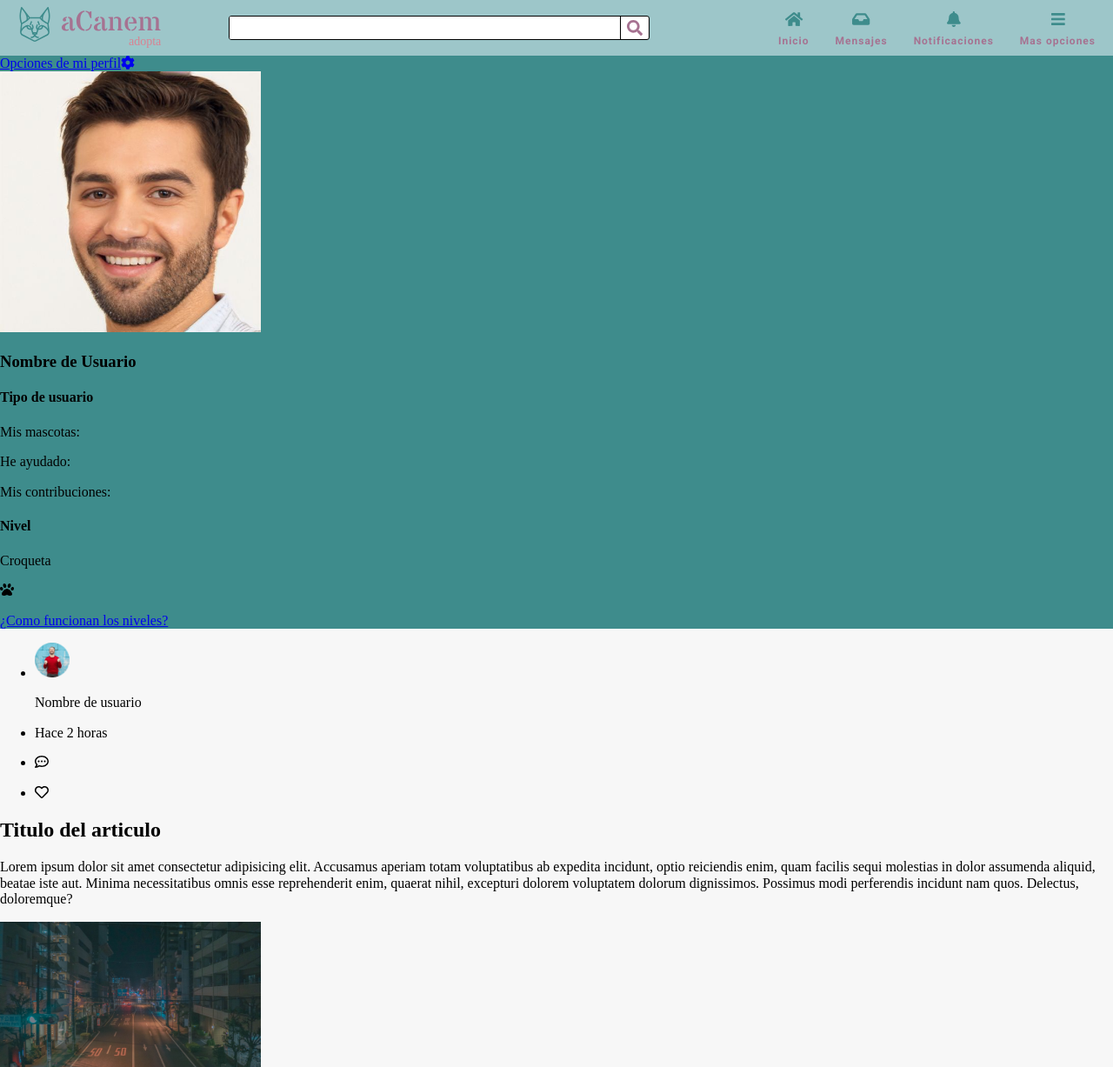
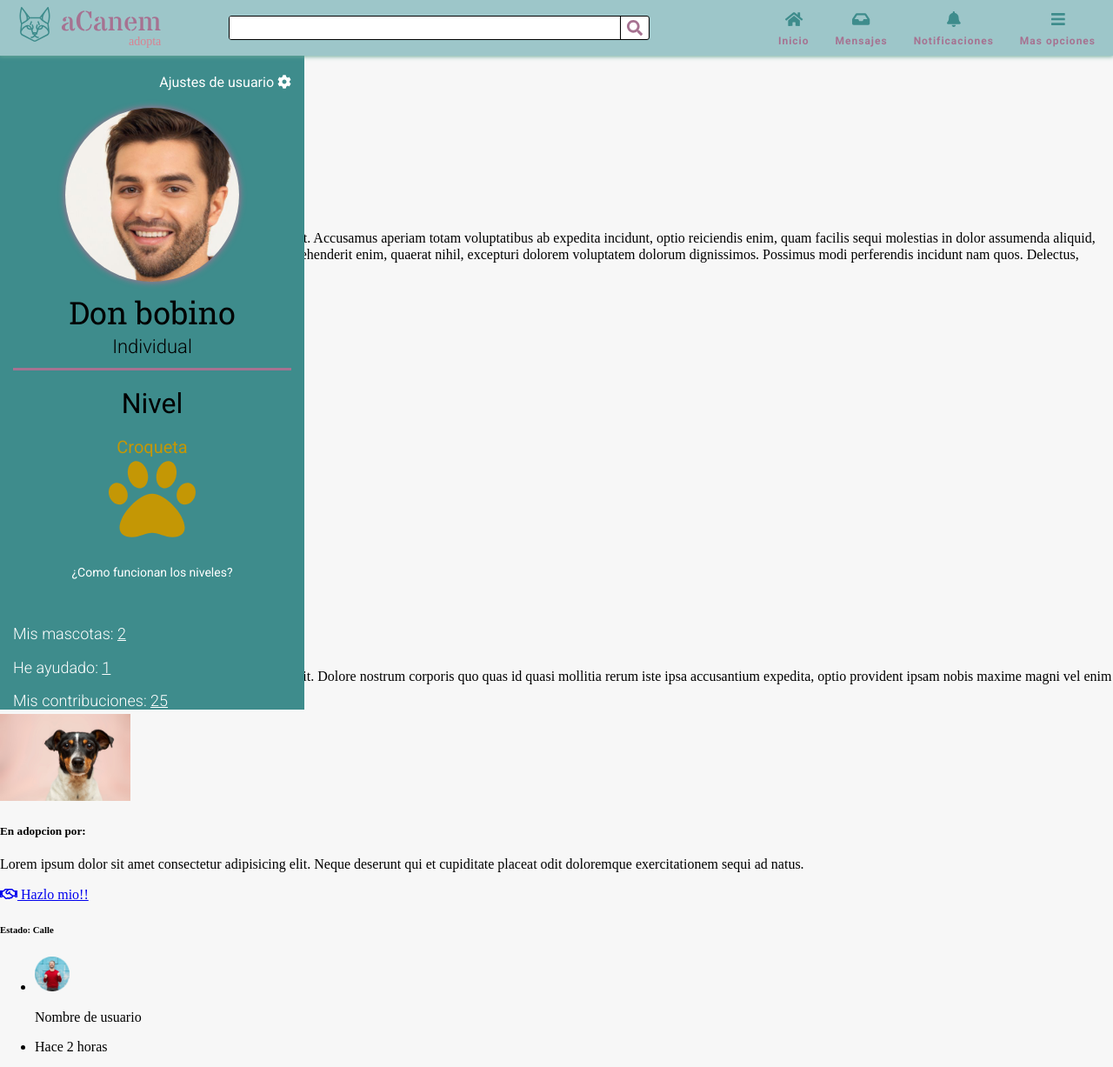
Before and after one commit to AngelKero/aCanem, a PHP site: page / in a window 1280 px wide. Shown: the top 1227 px of the page at 87% size. Run offline with PHP 8.4, Linux system fonts and the light colour scheme; some libraries are stand-ins or nearby versions.

Commit message:
Agregando estilos al aside

```diff
--- a/index.html
+++ b/index.html
@@ -10,7 +10,7 @@
     <link rel="shortcut icon" href="resourses/favicon.svg" type="image/x-icon">
     <title>aCanem | Comparte y adopta Mascotas</title>
     <!-- Google Fonts -->
-    <link href="https://fonts.googleapis.com/css2?family=Roboto:wght@300;400;700&family=Stardos+Stencil&display=swap" rel="stylesheet">
+    <link href="https://fonts.googleapis.com/css2?family=Roboto+Slab&family=Roboto:wght@300;400;700&family=Stardos+Stencil&display=swap" rel="stylesheet">
     <!-- Fontasome -->
     <script defer src="https://use.fontawesome.com/releases/v5.1.1/js/all.js" integrity="sha384-BtvRZcyfv4r0x/phJt9Y9HhnN5ur1Z+kZbKVgzVBAlQZX4jvAuImlIz+bG7TS00a" crossorigin="anonymous"></script>
     <!-- Normalize -->
@@ -68,23 +68,23 @@
     </header>
     <main>
         <aside class="info">
-            <a href="#" class="settings-user">Opciones de mi perfil<i class="fas fa-cog"></i></a>
+            <a href="#" class="settings-user">Ajustes de usuario  <i class="fas fa-cog"></i></a>
             <section class="info-user">
                 <div class="image-profile">
                     <img src="img/profile/profile2.png" alt="" width="300">
                 </div>
-                <h3 class="user-name">Nombre de Usuario</h3>
-                <h4 class="user-type">Tipo de usuario</h4>
-                <div class="user-stadistics">
-                    <p class="user-pets">Mis mascotas: <span id="num-pets"></span></p>
-                    <p class="user-pets">He ayudado: <span id="num-helps"></span></p>
-                    <p class="user-pets">Mis contribuciones: <span id="num-contributions"></span></p>
-                </div>
+                <h3 class="user-name">Don bobino</h3>
+                <h4 class="user-type">Individual</h4>
                 <div class="user-level-info">
                     <h4 class="level">Nivel</h4>
                     <p class="user-level">Croqueta</p>
-                    <p><i class="fas fa-paw"></i></p>
+                    <p class="icon-level"><i class="fas fa-paw"></i></p>
                     <a href="#">¿Como funcionan los niveles?</a>
+                </div>
+                <div class="user-stadistics">
+                    <p class="user-pets">Mis mascotas: <span id="num-pets">2</span></p>
+                    <p class="user-pets">He ayudado: <span id="num-helps">1</span></p>
+                    <p class="user-pets">Mis contribuciones: <span id="num-contributions">25</span></p>
                 </div>
             </section>
         </aside>
--- a/sass/_aside.sass
+++ b/sass/_aside.sass
@@ -1,4 +1,89 @@
 body
     main
         .info
+            overflow: scroll
+            display: auto
+            box-sizing: border-box
+            position: fixed
+            height: 100vh
+            z-index: 1
+            width: 350px
             background: $color-4-hex
+            padding: 0 15px
+            padding-top: 70px
+            .settings-user
+                display: block
+                margin-bottom: 20px
+                width: 100%
+                text-align: right
+                font-size: 16px
+                text-decoration: none
+                color: white
+                font-family: 'Roboto', sans-serif
+                &:hover
+                    text-decoration: underline
+            .info-user
+                display: flex
+                flex-direction: column
+                justify-content: center
+                .image-profile
+                    margin-bottom: 15px
+                    width: 100%
+                    display: flex
+                    justify-content: center
+                    img
+                        border-radius: 50%
+                        width: 200px
+                        box-shadow: 0 0 7px 1px $color-2-hex
+                > h3,h4
+                    text-align: center
+                    margin: 0
+                    padding: 0
+                > h3
+                    font-size: 36px
+                    font-weight: 500
+                    font-family: 'Roboto Slab', serif
+                    margin-bottom: 5px
+                > h4
+                    font-size: 22px
+                    font-weight: 300
+                    font-family: 'Roboto', sans-serif
+                    margin-bottom: 20px
+                    padding-bottom: 12px
+                    border-bottom: 3px solid $color-2-hex
+                .user-stadistics
+                    margin: 35px 0
+                    p
+                        color: white
+                        font-family: 'Roboto', sans-serif
+                        font-weight: 300
+                        font-size: 18px
+                        span
+                            text-decoration: underline
+                .user-level-info
+                    font-family: 'Roboto', sans-serif
+                    .level
+                        font-size: 32px
+                        font-weight: 400
+                    > p
+                        color: #c49705
+                    .user-level
+                        text-align: center
+                        font-size: 20px
+                        font-weight: 500
+                    .icon-level
+                        font-size: 100px
+                        margin: 0
+                        padding: 0
+                        text-align: center
+                        margin-top: -26px
+                        margin-bottom: 15px
+                    > a
+                        display: block
+                        width: 100%
+                        text-align: center
+                        font-size: 14px
+                        text-decoration: none
+                        color: white
+                        &:hover
+                            text-decoration: underline
--- a/sass/_header.sass
+++ b/sass/_header.sass
@@ -1,5 +1,10 @@
 body
     header
+        position: fixed
+        top: 0
+        left: 0
+        width: 100vw
+        z-index: 2
         background: $color-3-hex
         .navigation
             box-shadow: 0 0 5px 1px $color-5-rgba
--- a/sass/master.css
+++ b/sass/master.css
@@ -15,6 +15,11 @@ body {
 }
 
 body header {
+  position: fixed;
+  top: 0;
+  left: 0;
+  width: 100vw;
+  z-index: 2;
   background: #9DC6C9;
 }
 
@@ -162,6 +167,140 @@ body header .navigation .buttons-navigation li:hover .text-button {
 }
 
 body main .info {
+  overflow: scroll;
+  display: auto;
+  -webkit-box-sizing: border-box;
+          box-sizing: border-box;
+  position: fixed;
+  height: 100vh;
+  z-index: 1;
+  width: 350px;
   background: #3E8C8C;
+  padding: 0 15px;
+  padding-top: 70px;
+}
+
+body main .info .settings-user {
+  display: block;
+  margin-bottom: 20px;
+  width: 100%;
+  text-align: right;
+  font-size: 16px;
+  text-decoration: none;
+  color: white;
+  font-family: 'Roboto', sans-serif;
+}
+
+body main .info .settings-user:hover {
+  text-decoration: underline;
+}
+
+body main .info .info-user {
+  display: -webkit-box;
+  display: -ms-flexbox;
+  display: flex;
+  -webkit-box-orient: vertical;
+  -webkit-box-direction: normal;
+      -ms-flex-direction: column;
+          flex-direction: column;
+  -webkit-box-pack: center;
+      -ms-flex-pack: center;
+          justify-content: center;
+}
+
+body main .info .info-user .image-profile {
+  margin-bottom: 15px;
+  width: 100%;
+  display: -webkit-box;
+  display: -ms-flexbox;
+  display: flex;
+  -webkit-box-pack: center;
+      -ms-flex-pack: center;
+          justify-content: center;
+}
+
+body main .info .info-user .image-profile img {
+  border-radius: 50%;
+  width: 200px;
+  -webkit-box-shadow: 0 0 7px 1px #A67291;
+          box-shadow: 0 0 7px 1px #A67291;
+}
+
+body main .info .info-user > h3, body main .info .info-user h4 {
+  text-align: center;
+  margin: 0;
+  padding: 0;
+}
+
+body main .info .info-user > h3 {
+  font-size: 36px;
+  font-weight: 500;
+  font-family: 'Roboto Slab', serif;
+  margin-bottom: 5px;
+}
+
+body main .info .info-user > h4 {
+  font-size: 22px;
+  font-weight: 300;
+  font-family: 'Roboto', sans-serif;
+  margin-bottom: 20px;
+  padding-bottom: 12px;
+  border-bottom: 3px solid #A67291;
+}
+
+body main .info .info-user .user-stadistics {
+  margin: 35px 0;
+}
+
+body main .info .info-user .user-stadistics p {
+  color: white;
+  font-family: 'Roboto', sans-serif;
+  font-weight: 300;
+  font-size: 18px;
+}
+
+body main .info .info-user .user-stadistics p span {
+  text-decoration: underline;
+}
+
+body main .info .info-user .user-level-info {
+  font-family: 'Roboto', sans-serif;
+}
+
+body main .info .info-user .user-level-info .level {
+  font-size: 32px;
+  font-weight: 400;
+}
+
+body main .info .info-user .user-level-info > p {
+  color: #c49705;
+}
+
+body main .info .info-user .user-level-info .user-level {
+  text-align: center;
+  font-size: 20px;
+  font-weight: 500;
+}
+
+body main .info .info-user .user-level-info .icon-level {
+  font-size: 100px;
+  margin: 0;
+  padding: 0;
+  text-align: center;
+  margin-top: -26px;
+  margin-bottom: 15px;
+}
+
+body main .info .info-user .user-level-info > a {
+  display: block;
+  width: 100%;
+  text-align: center;
+  font-size: 14px;
+  text-decoration: none;
+  color: white;
+}
+
+body main .info .info-user .user-level-info > a:hover {
+  text-decoration: underline;
 }
 /*# sourceMappingURL=master.css.map */
```
Also changed, not shown: 1 other file.
